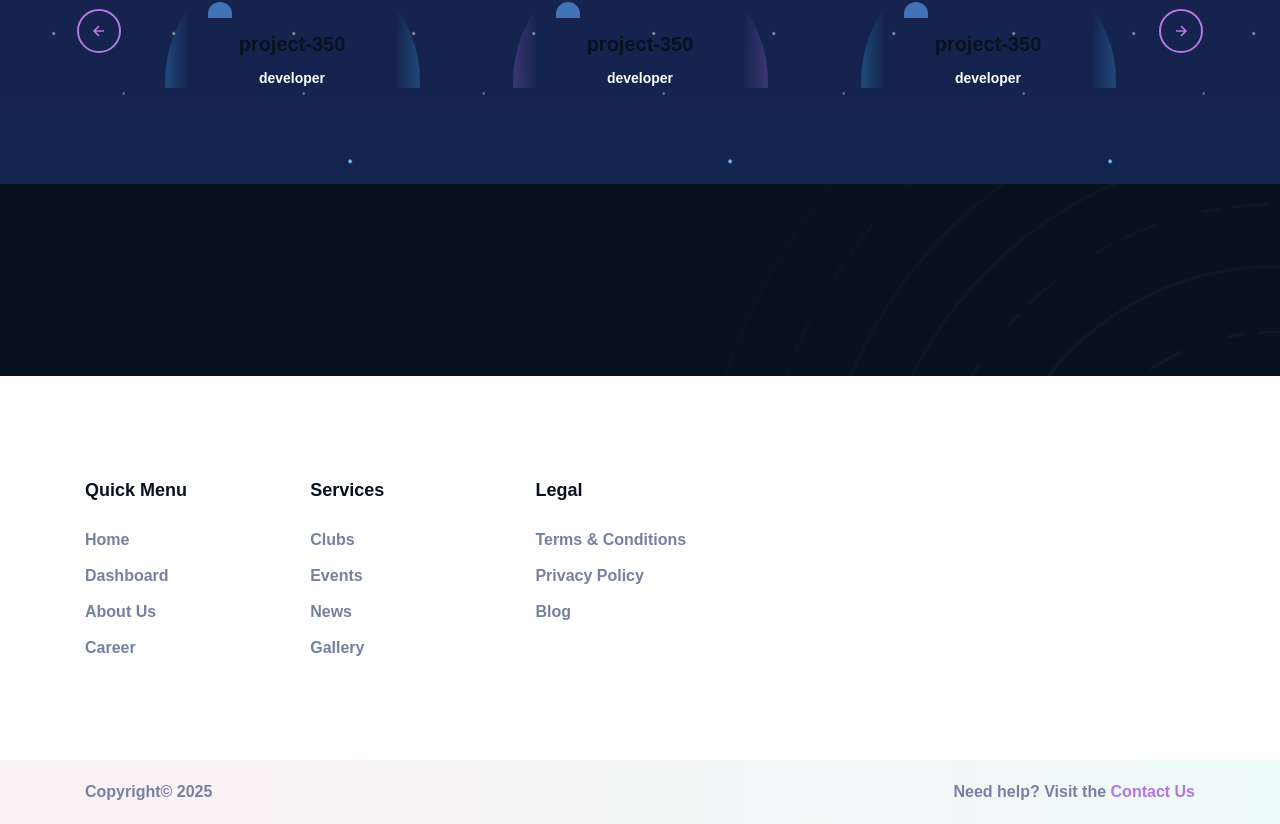
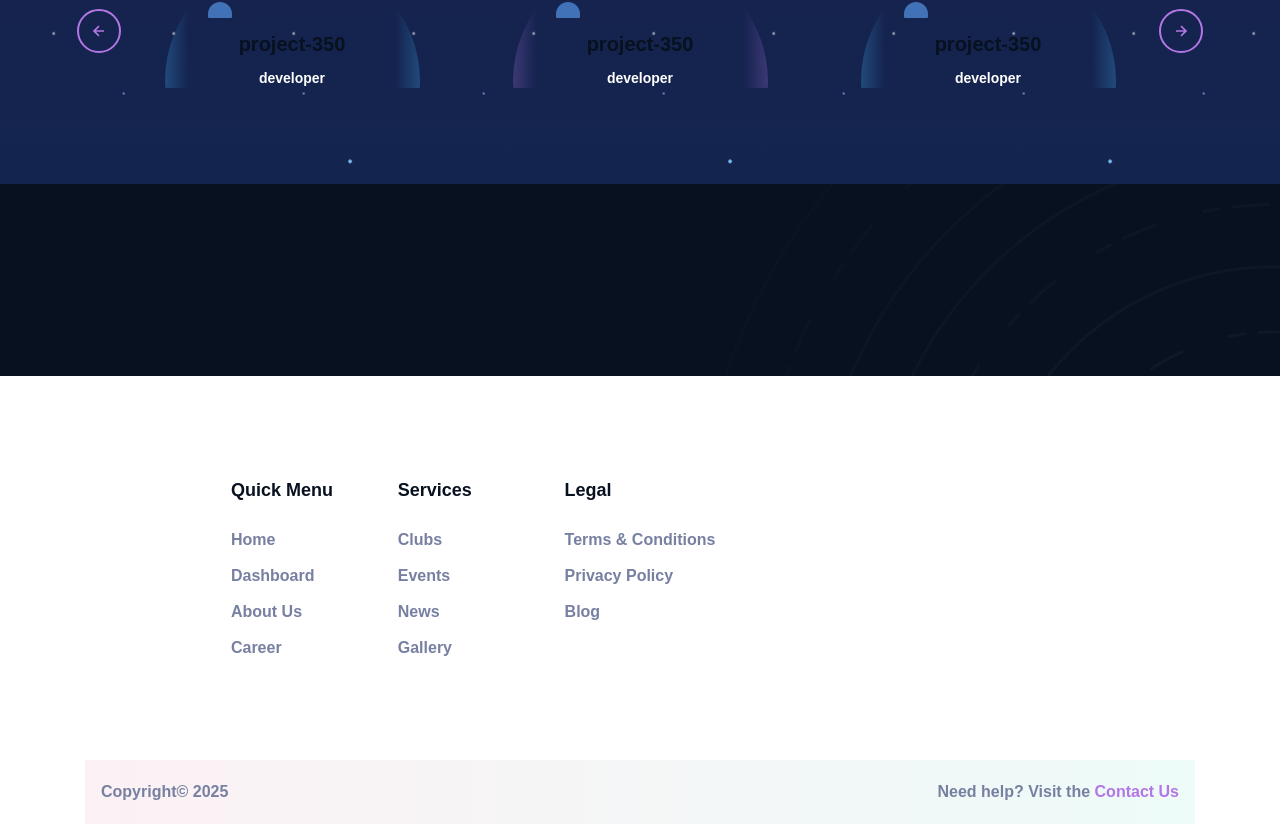
Before and after one commit to sksazid01/Project350, a React (Vite) app in the folder client/: page / in a window 1280 px wide. Shown: the part 3454-4278 px from the top of the page. Built offline with nearby package versions, Linux system fonts and the light colour scheme.

Commit message:
Updated Footer

```diff
--- a/client/src/components/Layouts/Footer.jsx
+++ b/client/src/components/Layouts/Footer.jsx
@@ -4,6 +4,7 @@ const Footer = () => {
     return (
         <footer className="mt-auto bg-white dark:bg-transparent dark:bg-gradient-to-b dark:from-white/[0.03] dark:to-transparent">
             <div className="container">
+                <div className="container flex justify-center items-center">
                     <div className="grid gap-y-10 gap-x-4 py-14 sm:grid-cols-3 lg:grid-cols-5 lg:py-[100px]">
                         <div>
                             <ul className="flex flex-col gap-3 font-bold">
@@ -82,7 +83,7 @@ const Footer = () => {
                     <div className="container">
                         <div className="items-center justify-between text-center font-bold dark:text-white md:flex">
                             <div>
-                            Copyright© { new Date().getFullYear() + ' ' }
+                                Copyright© {new Date().getFullYear() + ' '}
                             </div>
                             <div>
                                 Need help? Visit the{' '}
@@ -93,6 +94,7 @@ const Footer = () => {
                         </div>
                     </div>
                 </div>
+            </div>
         </footer>
     );
 };
```
Lines whose indentation alone changed are shown as unchanged.
